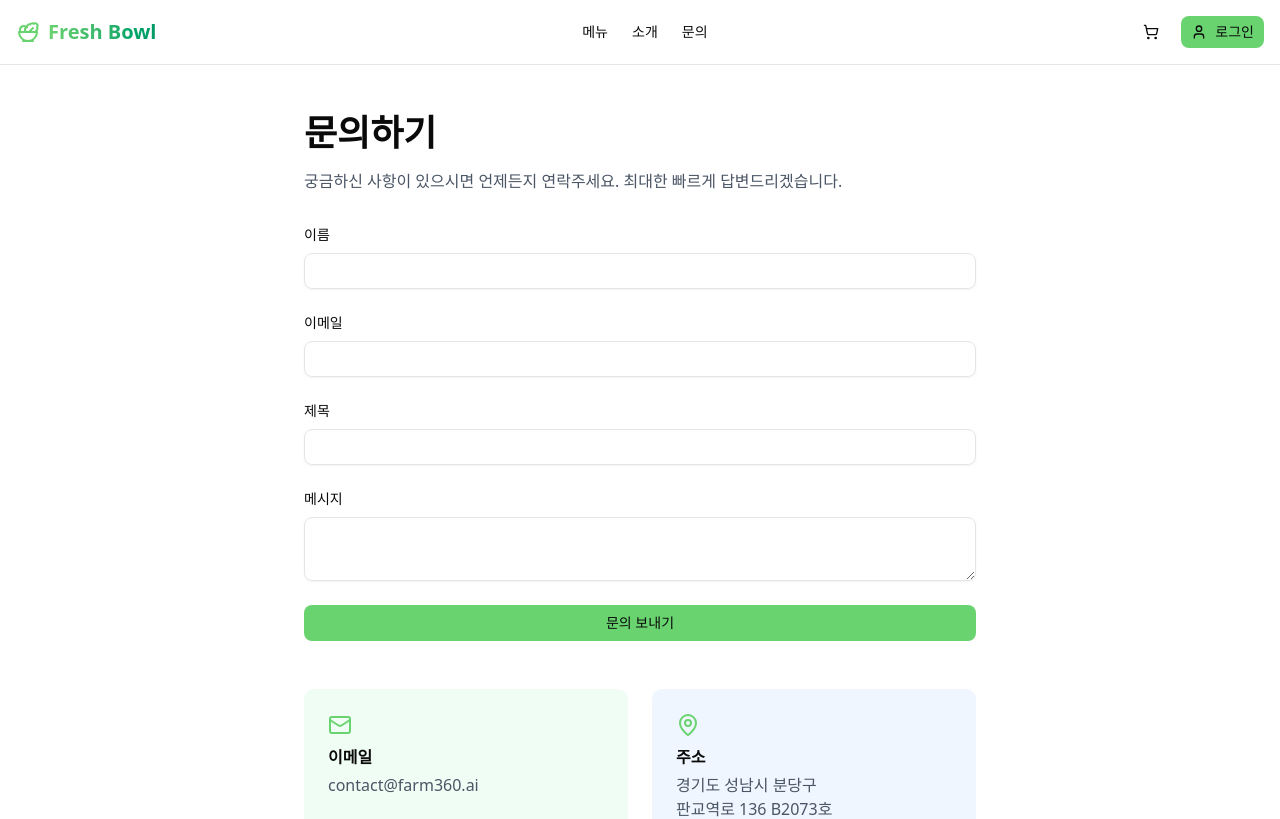
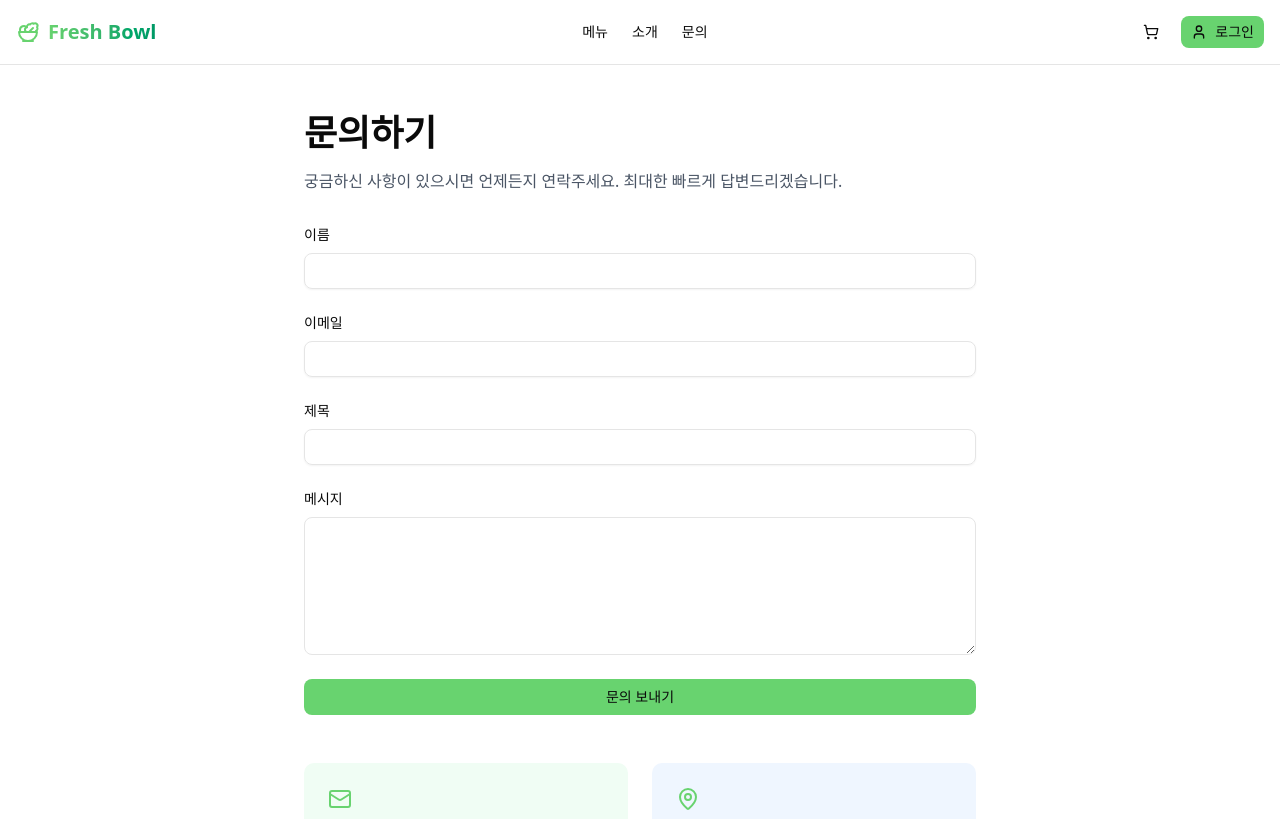
Before and after one commit to kaz264/fresh-bowl, a Next.js app: page /contact in a window 1280 px wide. Shown: the top 819 px of the page. Built offline with nearby package versions, Linux system fonts and the light colour scheme; no server answers.

Commit message:
Add Textarea component for contact form

```diff
--- /dev/null
+++ b/components/ui/textarea.tsx
@@ -0,0 +1,19 @@
+import * as React from "react"
+
+export interface TextareaProps
+    extends React.TextareaHTMLAttributes<HTMLTextAreaElement> { }
+
+const Textarea = React.forwardRef<HTMLTextAreaElement, TextareaProps>(
+    ({ className, ...props }, ref) => {
+        return (
+            <textarea
+                className={`flex min-h-[80px] w-full rounded-md border border-input bg-background px-3 py-2 text-sm ring-offset-background placeholder:text-muted-foreground focus-visible:outline-none focus-visible:ring-2 focus-visible:ring-ring focus-visible:ring-offset-2 disabled:cursor-not-allowed disabled:opacity-50 ${className || ''}`}
+                ref={ref}
+                {...props}
+            />
+        )
+    }
+)
+Textarea.displayName = "Textarea"
+
+export { Textarea }
```
